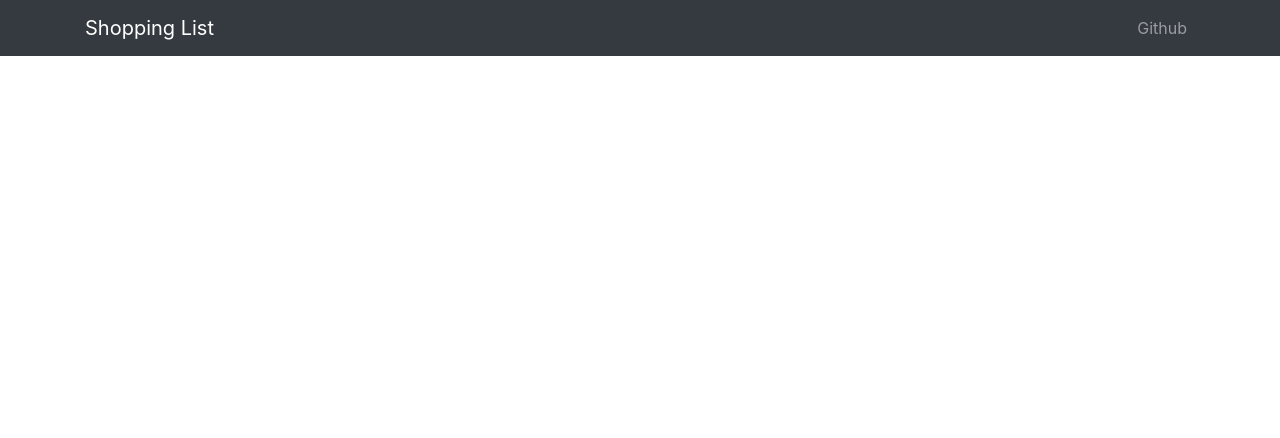
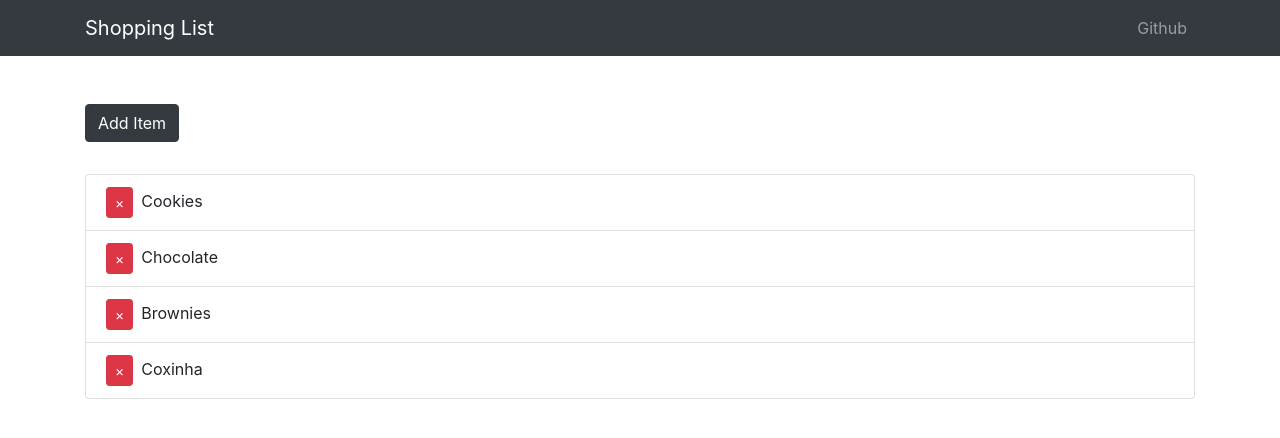
Before and after one commit to vinicius77/mern_shopping_fundamentals, a React (Create React App) app in the folder client/: page / in a window 1280 px wide. Shown: the top 438 px of the page. Built offline with nearby package versions, Linux system fonts and the light colour scheme.

Commit message:
Create the ShoppingList Component along with its functions to delete, list and create a new static item for the array of items

```diff
--- a/client/src/App.css
+++ b/client/src/App.css
@@ -0,0 +1,26 @@
+.remove-btn
+{
+    margin-right: 0.5rem;
+}
+
+.fade-enter
+{
+    opacity: 0.01;
+}
+
+.fade-enter-active
+{
+    opacity: 1;
+    transition: opacity 1000ms ease-in;
+}
+
+.fade-exit
+{
+    opacity: 1;
+}
+
+.fade-exit-active
+{
+    opacity: 0.01;
+    transition: opacity 1000ms ease-out;
+}
--- a/client/src/App.js
+++ b/client/src/App.js
@@ -1,5 +1,6 @@
 import React from 'react';
 import AppNavbar from "./components/AppNavbar"
+import ShoppingList from "./components/ShoppingList";
 import "bootstrap/dist/css/bootstrap.min.css"
 import './App.css';
 
@@ -7,6 +8,7 @@
   return (
     <div className="App">
       <AppNavbar />
+      <ShoppingList />
     </div>
   );
 }
--- /dev/null
+++ b/client/src/components/ShoppingList.js
@@ -0,0 +1,61 @@
+import React, { Component} from "react";
+import { Container, ListGroup, ListGroupItem, Button } from "reactstrap";
+import { CSSTransition, TransitionGroup } from "react-transition-group";
+import uuid from "uuid";
+
+class ShoppingList extends Component {
+    state = {
+        items: [
+            { id: uuid(), name: "Cookies"},
+            { id: uuid(), name: "Chocolate"},
+            { id: uuid(), name: "Brownies"},
+            { id: uuid(), name: "Coxinha"}
+        ]
+    }
+
+    render() {
+        const { items } = this.state;
+        return(
+            <Container>
+                <Button
+                    color="dark"
+                    style={ {marginBottom: "2rem"} }
+                    onClick={ () => {
+                        const name = prompt("Enter Item");
+                        if(name){
+                            this.setState( state => ({
+                                items: [...state.items, { id: uuid(), name: name }]
+                            }));
+                        }
+                    }}>
+                    Add Item
+                </Button>
+
+                <ListGroup>
+                    <TransitionGroup className="shopping-list">
+                        { items.map(({ id, name}) => (
+                            <CSSTransition key={ id } timeout={500} classNames="fade">
+                                <ListGroupItem>
+                                    <Button
+                                        className="remove-btn"
+                                        color="danger"
+                                        size="sm"
+                                        onClick={()=> {
+                                            this.setState(state => ({
+                                                items: state.items.filter( item => item.id !== id)
+                                            }));
+                                        }}
+                                        >&times;
+                                    </Button>
+                                    { name }
+                                </ListGroupItem>
+                            </CSSTransition>
+                        )) }
+                    </TransitionGroup>
+                </ListGroup>
+            </Container>
+        );
+    }
+}
+
+export default ShoppingList;
```
Also changed, not shown: 1 other file (tests, documents, lock files or other folders).
